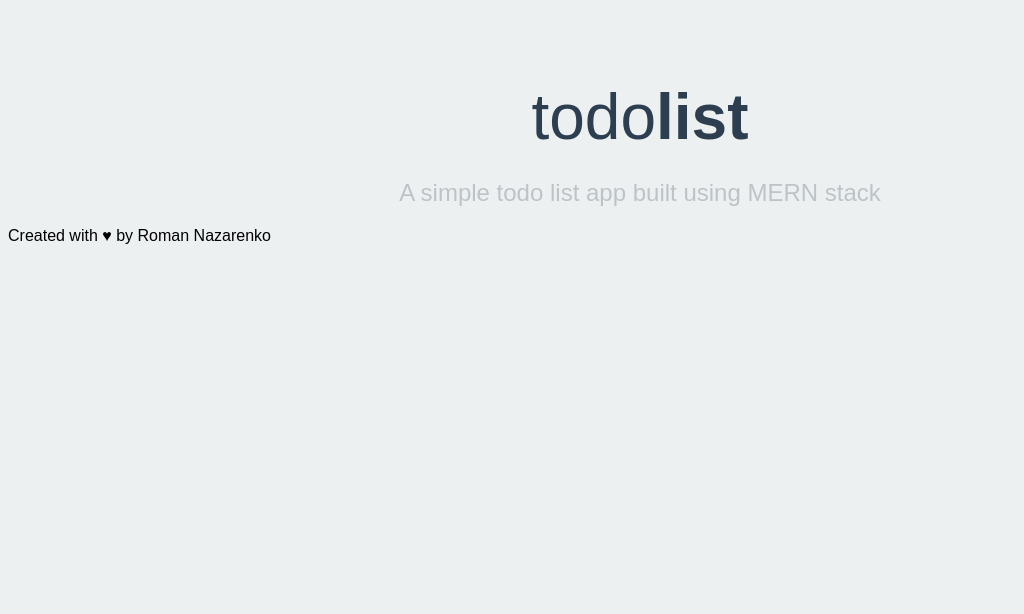
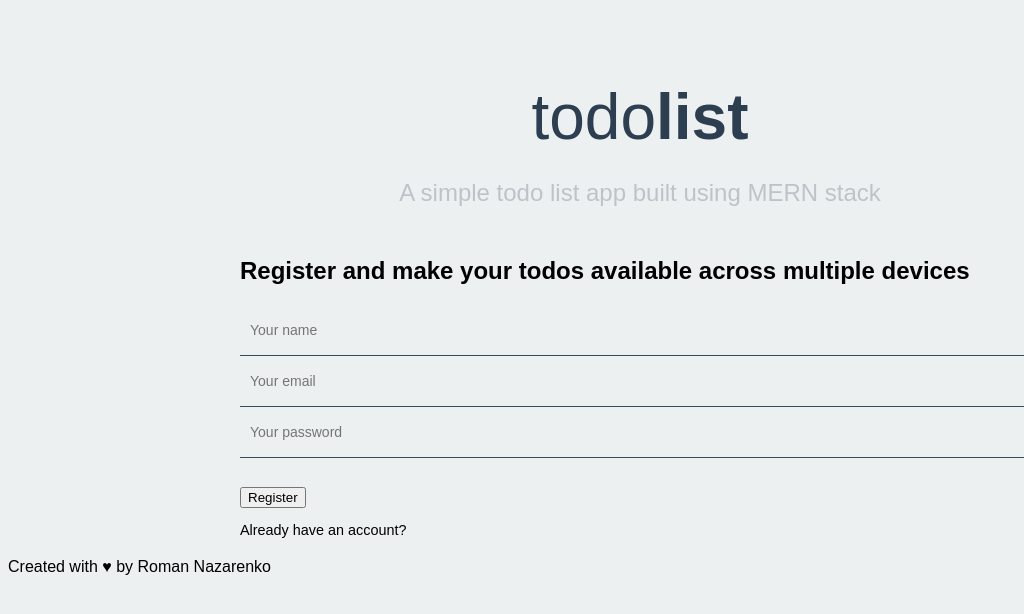
Before and after one commit to loony81/todolist, a React app in the folder client/: page / in a window 1280 px wide. Shown: the whole page, without its empty margins (0-1024 px from the left). Built offline with nearby package versions, Linux system fonts and the light colour scheme.

Commit message:
complete the Auth component; create utils/api.js module for utility functions; add authenticate() function to it that is responsible for registering and logging in a user and saving a jwt in localStorage;

```diff
--- a/client/app/assets/scripts/App.css
+++ b/client/app/assets/scripts/App.css
@@ -20,20 +20,31 @@ header h2 {
   font-weight: 300;
 }
 /*****************************FORM STYLES*****************************/
-.form {
+.form, .auth {
   width: 800px;
   margin: 50px auto 20px;
 }
-#todoInput {
+#todoInput, .authInput {
   width: 100%;
-  height: 60px;
+  height: 30px;
   background: none;
   border: none;
   border-bottom: 1px solid #34495e;
   outline: none;
-  font: 300 28px 'Ubuntu', sans-serif;
-  padding: 20px;
+  font: 300 14px 'Ubuntu', sans-serif;
+  padding: 10px;
   color: #34495e;
+}
+.error {
+  height: .8rem;
+  font-size: 0.8rem;
+  text-align: center;
+  color: red;
+  margin: .5rem auto;
+}
+.registered {
+  cursor: pointer;
+  font-size: 0.9rem;
 }
 /*****************************LIST STYLES*****************************/
 .list {
--- a/client/app/assets/scripts/App.js
+++ b/client/app/assets/scripts/App.js
@@ -1,10 +1,10 @@
 import React from 'react'
 import ReactDOM from 'react-dom'
-import {BrowserRouter as Router, Switch, Route} from 'react-router-dom'
+import {BrowserRouter as Router} from 'react-router-dom'
+import regeneratorRuntime from "regenerator-runtime"
 import './App.css'
 import Header from './components/Header'
 import Footer from './components/Footer'
-import TodoList from './components/TodoList'
 import Auth from './components/Auth'
 
 // for hot module replacement
@@ -14,10 +14,12 @@ if(module.hot) module.hot.accept()
 
 const App = () => {
 	return (
-	    <div className="App">
+	    <div>
+	      <Router>
 	    	<Header />
-	        <TodoList />
+	        <Auth />
 	        <Footer />
+	      </Router>
 	    </div>
     )
 }
--- a/client/app/assets/scripts/components/Auth.js
+++ b/client/app/assets/scripts/components/Auth.js
@@ -1,9 +1,52 @@
-import React from 'react'
+import React, {useState, useEffect} from 'react'
+import {authenticate} from '../utils/api'
 
 const Auth = () => {
+	const [isRegistered, setIsRegistered] = useState(false)
+	const [error, setError] = useState('')
+	const [form, setForm] = useState({})
+	const [loading, setLoading] = useState(false)
+
+	useEffect(() => {
+		if(error) setError('')
+	}, [isRegistered])
+
+	// each time a key is pressed inside one of the inputs, this function will run and update the form state
+	const handleForm = e => {
+		setForm({...form, [e.target.name]: e.target.value})
+	}
+
+	const handleSubmit = async e => {
+		e.preventDefault() // prevent browser from reloading the page
+		if(error) setError('')
+		setLoading(true)
+		const {email, password} = form
+		//authenticate a user
+		const result = await authenticate(isRegistered ? '/api/auth' : '/api/users', isRegistered ? {email, password} : {...form})
+		setLoading(false)
+		if(result.error){
+			setError(result.error)
+			return
+		}
+		// clear the form
+		setForm({
+			name: '',
+			email: '',
+			password: ''
+		})
+	}
+
 	return (
 		<section className='auth'>
-			<h2>Register and make your todos available across multiple devices</h2>
+			{!isRegistered && <h2>Register and make your todos available across multiple devices</h2>}
+			<form method='POST' onSubmit={handleSubmit}>
+				{!isRegistered && <input type='text' name='name' value={form.name} onChange={handleForm} className='authInput' placeholder='Your name' required />}
+				<input type='email' name='email' value={form.email} onChange={handleForm} className='authInput' placeholder='Your email' required />
+				<input type='password' name='password' value={form.password} onChange={handleForm} className='authInput' placeholder='Your password' required />
+				<p className='error'>{error}</p>
+				{isRegistered ? <button disabled={loading ? true : false}>Login</button> : <button disabled={loading ? true : false}>Register</button>}
+			</form>
+			{!isRegistered && <p className='registered' onClick={()=> setIsRegistered(true)}>Already have an account?</p>}
 		</section>
 
 	)
--- /dev/null
+++ b/client/app/assets/scripts/utils/api.js
@@ -0,0 +1,25 @@
+export async function authenticate(url, body){
+
+	const payload = {
+		method: 'POST',
+		headers: new Headers({'Content-Type': 'application/json'}),
+		body: JSON.stringify(body)
+	}
+
+	return fetch(url, payload)
+		.then(response => {
+			if(!response.ok){
+				return response.json().then(data => {
+
+					throw new Error(data.message)
+				})
+			} else {
+				// extract the token from headers and save it in localStorage
+				const token = response.headers.get('x-auth-token')
+				if(!token) throw new Error('Something went wrong, try again later')
+				localStorage.setItem('x-auth-token', token)
+				return response.json()
+			}
+		})
+		.catch(err => ({error: err.message}))
+}
```
